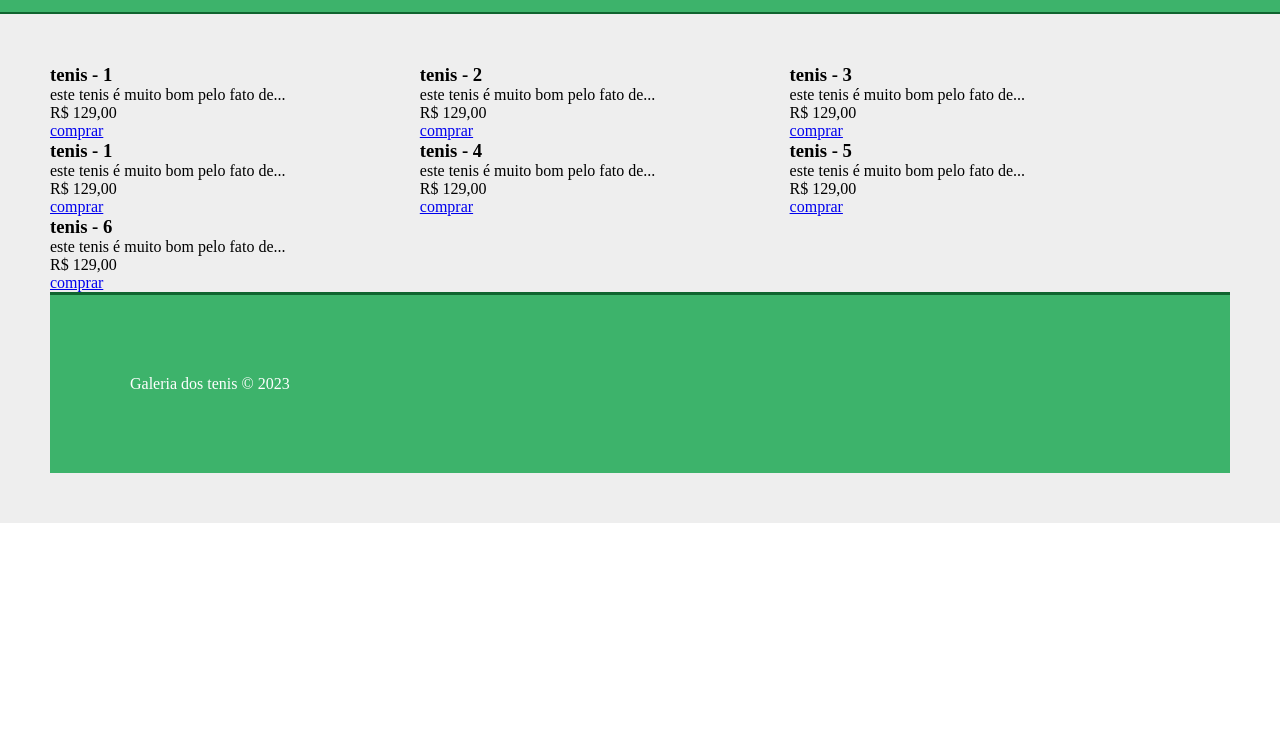
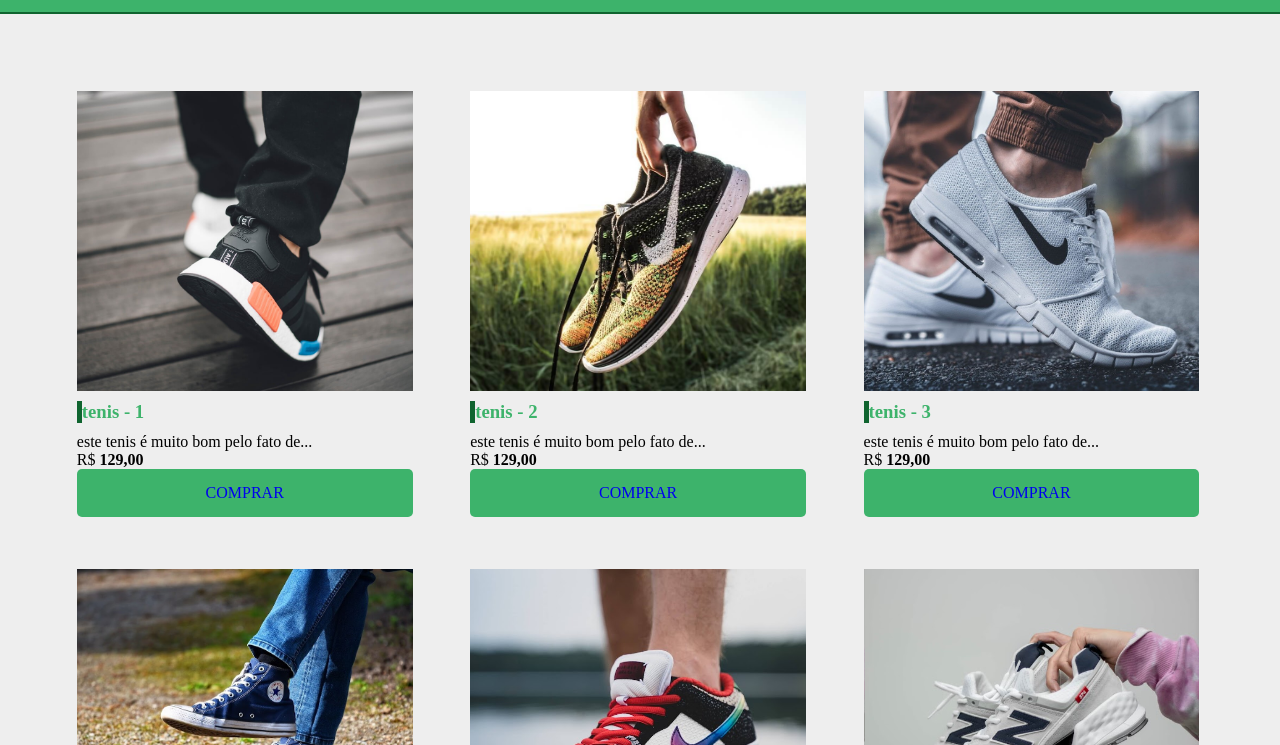
Before and after one commit to KellyKarina/projeto-css-html, a plain HTML site: page index.html in a window 1280 px wide. Shown: the part 55-800 px from the top of the page. Drawn offline with Linux system fonts and the light colour scheme.

Commit message:
galeria dos tenis

```diff
--- a/css/style.css
+++ b/css/style.css
@@ -20,14 +20,73 @@ header{
 .card{
     width: 31%;
     display: inline-block;
+    margin: 1%;
+    padding: 15px;
+    margin-bottom: 10px;
+}
+
+/*trabalhando as imagens*/
+.product-image{
+    height: 300px;
+    width: 100%;
+    margin-bottom: 10px;
+    background-position: center;
+    background-size: cover;
+}
+
+#img-1{
+    background-image: url('../img/tenis1.jpg');
+}
+#img-2{
+    background-image: url('../img/tenis2.jpg');
+}
+#img-3{
+    background-image: url('../img/tenis3.jpg');
+}
+#img-4{
+    background-image: url('../img/tenis4.jpg');
+}
+#img-5{
+    background-image: url('../img/tenis5.jpg');
+}
+#img-6{
+    background-image: url('../img/tenis6.jpg');
 }
 
 
 
+h3{
+    margin-bottom: 10px;
+    color: #3db36b;
+    border-left: 5px solid #0f642f;
+    margin-bottom: 10px;
+    color: #3db36b;
+}
+
+.bold{
+    font-weight: bold;
+}
+
+.btn{
+    display: block;
+    width: 100%;
+    text-align: center;
+    text-decoration: none;
+    text-transform: uppercase;
+    background-color: #3db36b;
+    padding: 15px;
+    border-radius: 5px;
+    transition: 5s;
+}
+
+
+.btn:hover{
+    background-color: #0f642f;
+}
 /*rodapé*/
 footer{
     background-color: #3db36b;
     color: #fff;
     border-top: 3px solid #0f642f;
-    padding: 80px;
+    padding: 35px;
 }
--- a/index.html
+++ b/index.html
@@ -15,86 +15,73 @@
 
      <!-- Grid de produtos   -->
      <main class="container">
-        <section class="products-container">
+
             <div class="card">
             <div class="product-image" id="img-1"></div>
             <h3>tenis - 1</h3>
             <p>este tenis é muito bom pelo fato de...</p>
             <p>
                 R$
-                <span>129,00</span>
+                <span class="bold">129,00</span>
             </p>
-            <a href="#">comprar</a>
+            <a href="#" class="btn">comprar</a>
             </div>
 
             <div class="card">
-                <div class="product-image" id="img-1"></div>
+                <div class="product-image" id="img-2"></div>
                 <h3>tenis - 2</h3>
                 <p>este tenis é muito bom pelo fato de...</p>
                 <p>
                     R$
-                    <span>129,00</span>
+                    <span class="bold">129,00</span>
                 </p>
-                <a href="#">comprar</a>
+                <a href="#" class="btn">comprar</a>
                 </div>
 
                 <div class="card">
-                    <div class="product-image" id="img-1"></div>
+                    <div class="product-image" id="img-3"></div>
                     <h3>tenis - 3</h3>
                     <p>este tenis é muito bom pelo fato de...</p>
                     <p>
                         R$
-                        <span>129,00</span>
+                        <span class="bold">129,00</span>
                     </p>
-                    <a href="#">comprar</a>
+                    <a href="#" class="btn">comprar</a>
                     </div>
 
                     <div class="card">
-                        <div class="product-image" id="img-1"></div>
-                        <h3>tenis - 1</h3>
+                        <div class="product-image" id="img-4"></div>
+                        <h3>tenis - 4</h3>
                         <p>este tenis é muito bom pelo fato de...</p>
                         <p>
                             R$
-                            <span>129,00</span>
+                            <span class="bold">129,00</span>
                         </p>
-                        <a href="#">comprar</a>
+                        <a href="#" class="btn">comprar</a>
                         </div>
 
                         <div class="card">
-                            <div class="product-image" id="img-1"></div>
-                            <h3>tenis - 4</h3>
+                            <div class="product-image" id="img-5"></div>
+                            <h3>tenis - 5</h3>
                             <p>este tenis é muito bom pelo fato de...</p>
                             <p>
                                 R$
-                                <span>129,00</span>
+                                <span class="bold">129,00</span>
                             </p>
-                            <a href="#">comprar</a>
+                            <a href="#" class="btn">comprar</a>
                             </div>
 
                             <div class="card">
-                                <div class="product-image" id="img-1"></div>
-                                <h3>tenis - 5</h3>
+                                <div class="product-image" id="img-6"></div>
+                                <h3>tenis - 6</h3>
                                 <p>este tenis é muito bom pelo fato de...</p>
                                 <p>
                                     R$
-                                    <span>129,00</span>
+                                    <span class="bold">129,00</span>
                                 </p>
-                                <a href="#">comprar</a>
+                                <a href="#" class="btn">comprar</a>
                                 </div>
-
-                                <div class="card">
-                                    <div class="product-image" id="img-1"></div>
-                                    <h3>tenis - 6</h3>
-                                    <p>este tenis é muito bom pelo fato de...</p>
-                                    <p>
-                                        R$
-                                        <span>129,00</span>
-                                    </p>
-                                    <a href="#">comprar</a>
-                                    </div>
-        </section>
-
-
+     </main>
     <!-- Rodapé -->
     <footer>
        <p>
```
